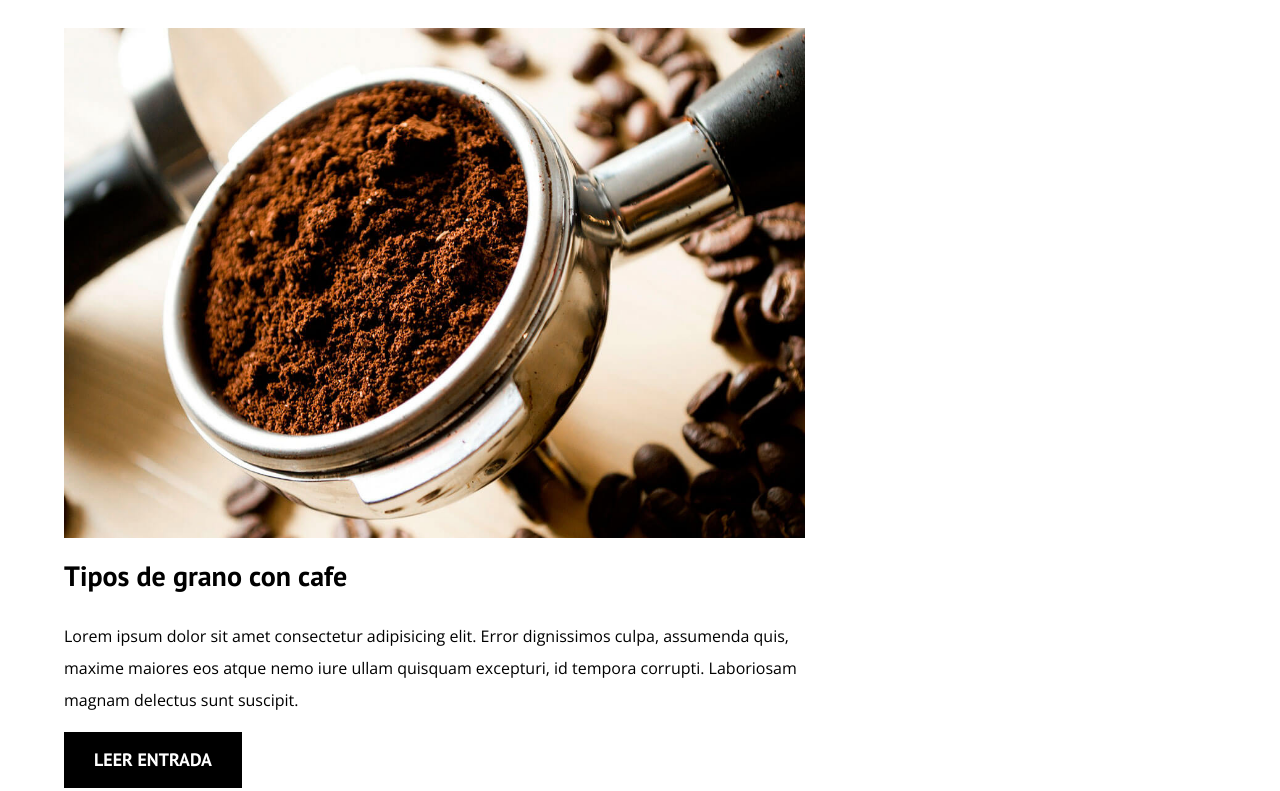
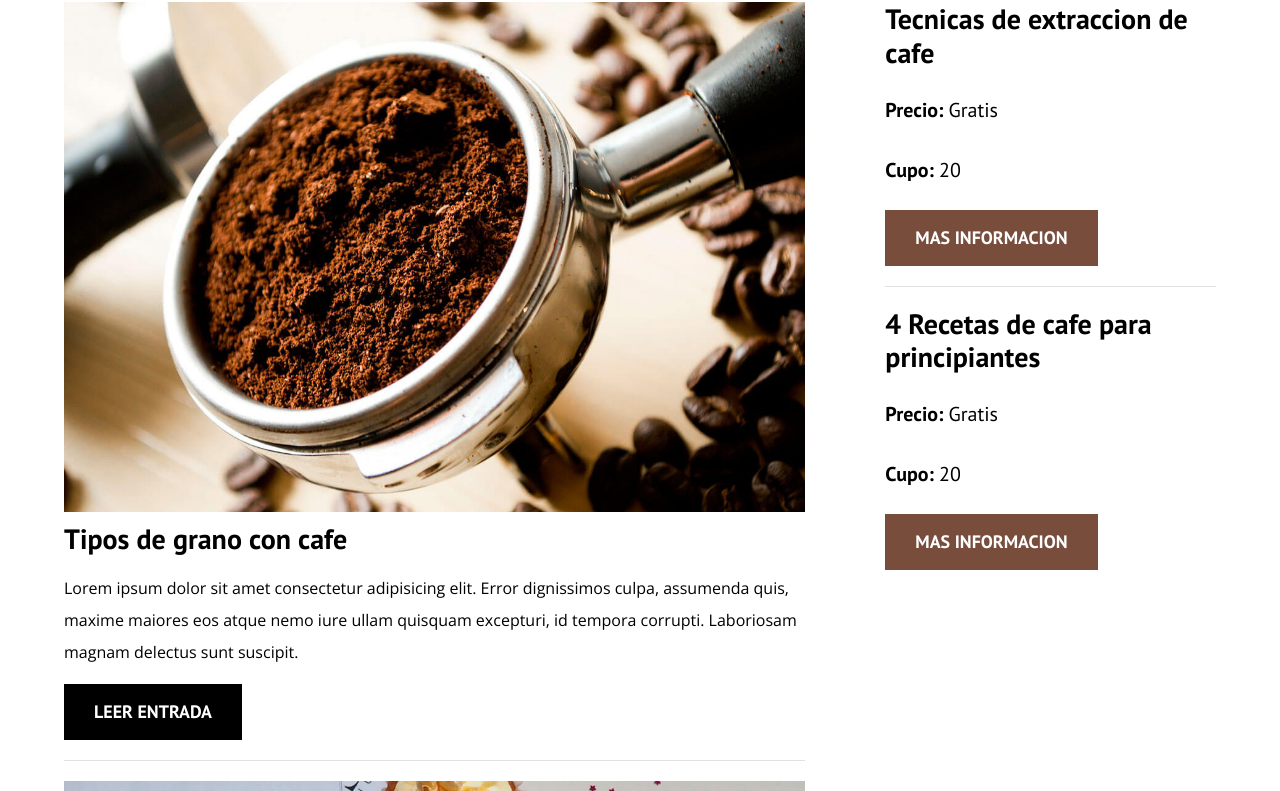
Before and after one commit to bryanbjg/blog-coffe, a plain HTML site: page index.html in a window 1280 px wide. Shown: the part 700-1491 px from the top of the page. Drawn offline with nearby package versions, Linux system fonts and the light colour scheme.

Commit message:
add: desing aside

```diff
--- a/css/style.css
+++ b/css/style.css
@@ -36,6 +36,7 @@ a{
 
 h1,h2,h3,h4{
     font-family: var(--fuenteHeading);
+    line-height: 1.2;
 }
 
 h1{
@@ -137,6 +138,43 @@ img{
 
 }
 
+.boton--secundario{
+    background-color: var(--primario);
+}
+
+
+.cursos{
+    list-style: none;
+}
+
+.widget-curso{
+    border-bottom: 1px solid var(--gris);
+    margin-bottom: 2rem;
+}
+
+.widget-curso:last-of-type{
+    border: none;
+    margin-bottom: 0;
+}
+
+.widget-curso__label{
+    font-family: var(--fuenteHeading);
+    font-weight: 700;
+}
+
+.widget-curso__info{
+    font-weight: normal;
+}
+
+.widget-curso__label,
+.widget-curso__info{
+    font-size: 2rem;
+}
+
+
+
+
+
 /*Media*/
 
 @media(min-width: 768px){
--- a/index.html
+++ b/index.html
@@ -95,6 +95,30 @@
 
         <aside class="sidebar">
             <h3>Nuestros cursos y talleres</h3>
+
+            <ul class="cursos">
+                <li class="widget-curso">
+                    <h4 class="no-margin">Tecnicas de extraccion de cafe</h4>
+                    <p class="widget-curso__label">Precio:
+                        <span class="widget-curso__info">Gratis</span>
+                    </p>
+                    <p class="widget-curso__label">Cupo:
+                        <span class="widget-curso__info">20</span>
+                    </p>
+                    <a href="entrada.html" class="boton boton--secundario">Mas informacion</a>
+                </li>
+
+                <li class="widget-curso">
+                    <h4 class="no-margin">4 Recetas de cafe para principiantes</h4>
+                    <p class="widget-curso__label">Precio:
+                        <span class="widget-curso__info">Gratis</span>
+                    </p>
+                    <p class="widget-curso__label">Cupo:
+                        <span class="widget-curso__info">20</span>
+                    </p>
+                    <a href="entrada.html" class="boton boton--secundario">Mas informacion</a>
+                </li>
+            </ul>
         </aside>
     </div>
 </body>
```
